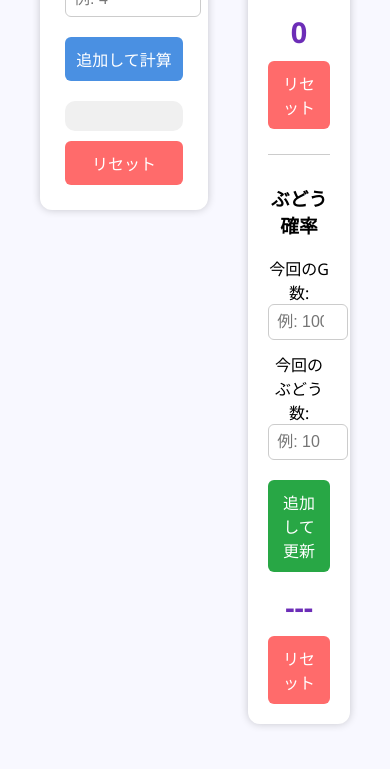
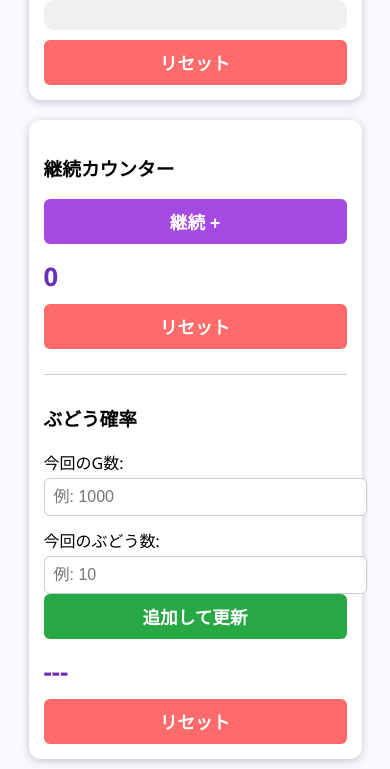
Before and after one commit to gamecre1105/count, a plain HTML site: page index.html in a window 390 px wide. Shown: the part 377-1146 px from the top of the page. Drawn offline with Linux system fonts and the light colour scheme.

Commit message:
first commit

```diff
--- a/index.html
+++ b/index.html
@@ -8,91 +8,125 @@
   body {
     font-family: "Segoe UI", sans-serif;
     background: #f8f8ff;
-    margin: 40px;
+    margin: 20px;
   }
   h1 {
     text-align: center;
     color: #333;
+    font-size: 1.6em;
+    margin-bottom: 25px;
   }
+
+  /* 横並び（PC） */
   .main {
     display: flex;
     justify-content: center;
     align-items: flex-start;
-    gap: 40px;
+    gap: 30px;
+    flex-wrap: wrap;
   }
-  .container {
-    width: 420px;
-    background: #fff;
-    padding: 25px;
-    border-radius: 12px;
-    box-shadow: 0 0 8px rgba(0,0,0,0.2);
-  }
-  .side {
-    width: 220px;
+
+  /* 共通カードデザイン */
+  .container, .side {
     background: #fff;
     padding: 20px;
     border-radius: 12px;
-    box-shadow: 0 0 8px rgba(0,0,0,0.2);
-    text-align: center;
+    box-shadow: 0 2px 8px rgba(0,0,0,0.2);
+    width: 400px;
+    max-width: 90%;
+    box-sizing: border-box;
   }
+
   label {
     display: block;
     margin-top: 12px;
+    font-size: 1em;
   }
   input {
     width: 100%;
-    padding: 8px;
+    padding: 10px;
     font-size: 1em;
     border: 1px solid #ccc;
     border-radius: 6px;
+    margin-top: 4px;
   }
   button {
-    margin-top: 20px;
     width: 100%;
-    padding: 10px;
+    padding: 12px;
     font-size: 1em;
-    background: #4a90e2;
-    color: white;
+    font-weight: bold;
     border: none;
     border-radius: 6px;
     cursor: pointer;
+    transition: 0.2s;
   }
+
   button:hover {
-    background: #357ac9;
+    opacity: 0.9;
   }
+
+  .btn-blue { background: #4a90e2; color: white; }
+  .btn-purple { background: #a44ae2; color: white; }
+  .btn-green { background: #28a745; color: white; }
+  .btn-red { background: #ff6b6b; color: white; margin-top: 10px; }
+
+  .count {
+    font-size: 1.8em;
+    font-weight: bold;
+    color: #6c2db7;
+    margin-top: 15px;
+  }
+
   .result {
     margin-top: 20px;
     background: #f0f0f0;
     padding: 15px;
     border-radius: 10px;
   }
+
   pre {
     background: #fff;
     padding: 10px;
     border-radius: 6px;
     border: 1px solid #ddd;
+    overflow-x: auto;
   }
-  #continueBtn {
-    background: #a44ae2;
-    font-weight: bold;
-  }
-  #continueBtn:hover {
-    background: #8b38c7;
-  }
-  .count {
-    font-size: 1.8em;
-    font-weight: bold;
-    color: #6c2db7;
-    margin-top: 15px;
-  }
-  .reset {
-    background: #ff6b6b;
-    margin-top: 10px;
-  }
+
   .grape {
     margin-top: 25px;
     padding-top: 10px;
     border-top: 1px solid #ccc;
+  }
+
+  /* --- スマホ対応（768px以下） --- */
+  @media (max-width: 768px) {
+    body {
+      margin: 10px;
+    }
+    h1 {
+      font-size: 1.4em;
+      margin-bottom: 15px;
+    }
+    .main {
+      flex-direction: column;
+      align-items: center;
+      gap: 20px;
+    }
+    .container, .side {
+      width: 95%;
+      padding: 15px;
+    }
+    button {
+      font-size: 1.1em;
+      padding: 10px;
+    }
+    input {
+      font-size: 1em;
+      padding: 9px;
+    }
+    .count {
+      font-size: 1.6em;
+    }
   }
 </style>
 </head>
@@ -109,18 +143,17 @@
       <label>今回の REG:</label>
       <input type="number" id="reg" placeholder="例: 4">
 
-      <button onclick="addData()">追加して計算</button>
-
+      <button class="btn-blue" onclick="addData()">追加して計算</button>
       <div class="result" id="output"></div>
-      <button class="reset" onclick="resetData()">リセット</button>
+      <button class="btn-red" onclick="resetData()">リセット</button>
     </div>
 
     <!-- 右：継続ボタン＋ぶどう確率 -->
     <div class="side">
       <h3>継続カウンター</h3>
-      <button id="continueBtn" onclick="addContinue()">継続 +</button>
+      <button class="btn-purple" onclick="addContinue()">継続 +</button>
       <div class="count" id="continueCount">0</div>
-      <button class="reset" onclick="resetContinue()">リセット</button>
+      <button class="btn-red" onclick="resetContinue()">リセット</button>
 
       <div class="grape">
         <h3>ぶどう確率</h3>
@@ -128,9 +161,9 @@
         <input type="number" id="grapeG" placeholder="例: 1000">
         <label>今回のぶどう数:</label>
         <input type="number" id="grapeCount" placeholder="例: 10">
-        <button style="background:#28a745;" onclick="addGrape()">追加して更新</button>
+        <button class="btn-green" onclick="addGrape()">追加して更新</button>
         <div class="count" id="grapeRate">--</div>
-        <button class="reset" onclick="resetGrape()">リセット</button>
+        <button class="btn-red" onclick="resetGrape()">リセット</button>
       </div>
     </div>
   </div>
```
